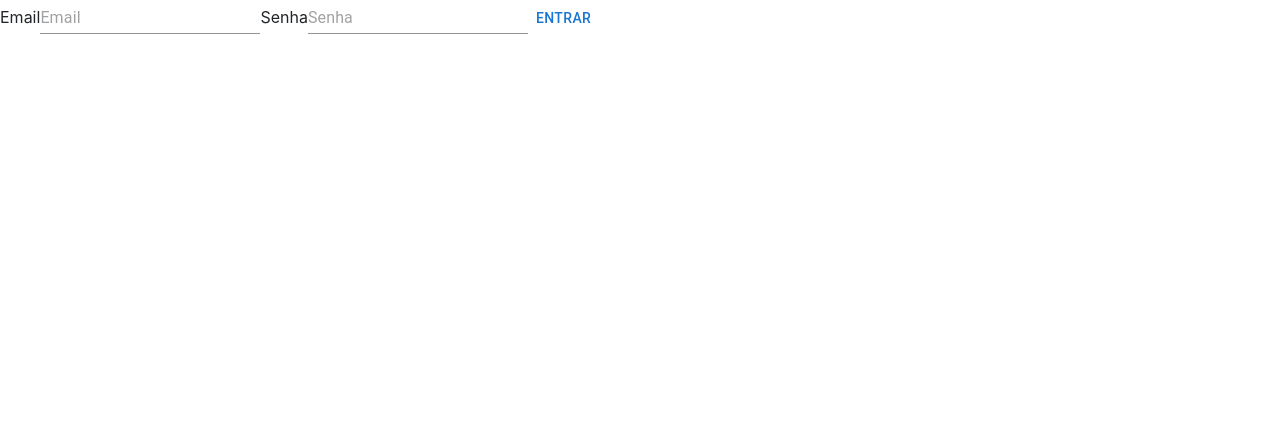
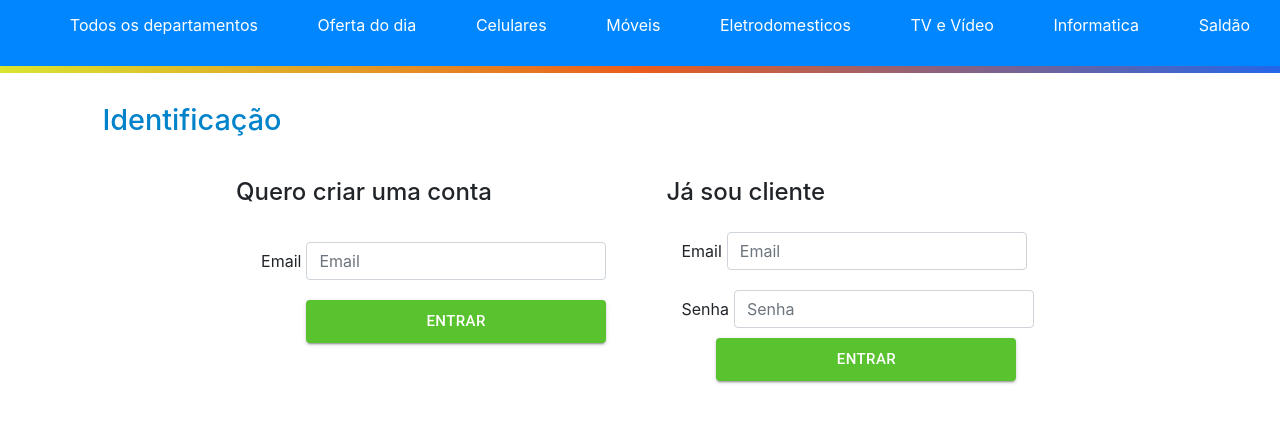
Before and after one commit to math3us2021/desafio_magalu, a React (Create React App) app: page /login in a window 1280 px wide. Shown: the top 422 px of the page. Built offline with nearby package versions, Linux system fonts and the light colour scheme.

Commit message:
26/07/2022

```diff
--- /dev/null
+++ b/src/components/EnderecoNovo.jsx
@@ -0,0 +1,131 @@
+import React from "react";
+import axios from "axios";
+import { Formik, Form, Field, ErrorMessage } from "formik";
+import { Cep, Endereco } from "./styles";
+import Button from '@mui/material/Button';
+import * as Yup from "yup";
+import "./components.css";
+
+
+
+    const schema = Yup.object().shape({
+        cep: Yup.string().max(8, "O campo deve ter no máximo 8 caracteres.").required("O campo é obrigatório."),
+        numero: Yup.string().required("O campo é obrigatório."),
+        cidade: Yup.string().required("O campo é obrigatório."),
+        estado: Yup.string().required("O campo é obrigatório."),
+        bairro: Yup.string().required("O campo é obrigatório."),
+        logradouro: Yup.string().required("O campo é obrigatório."),
+
+    });
+
+export default () => {
+
+    function onSubmit (values, actions) {
+        console.log(values);
+    }
+
+    function onBlurCep(e, setFieldValue){
+        const {value} = e.target; /// pega o valor do campo input (atraves do name)
+        const cep = value?.replace(/[^0-9]/g, ''); /// regex para remover caracteres não numéricos
+        console.log(cep);
+
+        if (cep?.length !== 8) { /// se o cep tiver 8 digitos
+            return setFieldValue("cep", ""); /// limpa o campo
+
+        }
+        axios.get(`https://viacep.com.br/ws/${cep}/json/`)
+        .then(res=> {
+            console.log(res.data);
+            setFieldValue('logradouro', res.data.logradouro);
+            setFieldValue('bairro', res.data.bairro);
+            setFieldValue('cidade', res.data.localidade);
+            setFieldValue('uf', res.data.uf);
+        })
+        }
+
+        function test(){
+            return(
+                <div>
+                    <h1>Teste</h1>
+                </div>
+            )
+        }
+
+
+    return (
+        <div>
+            <div>
+                <label><strong><h5>Endereço de cobrança</h5></strong></label>
+            </div>
+
+
+
+
+
+            <Formik
+            validationSchema={schema}
+            onSubmit={onSubmit}
+            initialValues={{
+                cep: "",
+                logradouro: "",
+                bairro: "",
+                cidade: "",
+                uf: "",
+            }}
+            >
+                {({setFieldValue}) => (
+                    <Form>
+                        <div className="form-control-group">
+                            <label name="cep">CEP</label>
+                            <Field name="cep" type="text" maxLength="9" onBlur={(e)=> onBlurCep(e, setFieldValue) } />
+                            <ErrorMessage name="cep" className="error"/>
+                        </div>
+
+
+                        <div className="form-control-group">
+                            <label name="logradouro">Logradouro</label>
+                            <Field name="logradouro" type="text" />
+                            <ErrorMessage className="error" name="logradouro"  />
+                        </div>
+                        <div className="form-control-group">
+                            <label name="numero">Numero</label>
+                            <Field name="numero" type="text" />
+                            <ErrorMessage name="numero" component="span" className="error" />
+                        </div>
+                        <div className="form-control-group">
+                            <label name="bairro">Bairro</label>
+                            <Field name="bairro" type="text" />
+                            <ErrorMessage name="bairro" component="span" className="error"  />
+                        </div>
+
+                        <div className="form-control-group">
+                            <label name="cidade">Cidade</label>
+                            <Field name="cidade" type="text" />
+                            <ErrorMessage name="cidade" component="span" className="error"  />
+                        </div>
+                        <div className="form-control-group">
+                            <label name="uf">Estado</label>
+                            <Field name="uf" type="text" />
+                            <ErrorMessage name="uf" component="span" className="error"  />
+                        </div>
+                        <div className="form-control-group">
+                            <label name="cidade">Cidade</label>
+                            <Field name="cidade" type="text" />
+                            <ErrorMessage name="cidade" component="span" className="error"  />
+                        </div>
+
+
+                    </Form>
+                )}
+                </Formik>
+
+                        {test()}
+
+
+
+
+        </div>
+
+
+    )
+}
--- a/src/components/Footer.jsx
+++ b/src/components/Footer.jsx
@@ -1,17 +1,17 @@
 import React from "react";
-import{Nav,Linha} from "./styles";
+import{Footer,Linha} from "./styles";
 
 export default () => {
 
     return(
         <div>
-          <Nav>
+          <Footer>
           <Linha>
             <div></div>
           </Linha>
             <ul> </ul>
 
-          </Nav>
+          </Footer>
 
         </div>
     )
--- /dev/null
+++ b/src/components/components.css
@@ -0,0 +1,3 @@
+.error{
+    color: red;
+}
--- a/src/components/styles.js
+++ b/src/components/styles.js
@@ -3,6 +3,10 @@ import styled from "styled-components";
 export const Nav = styled.div`
 background-color: #0086ff;
 color: white;
+
+
+
+
 
 ul{
     display: flex;
@@ -17,6 +21,27 @@ li{
 
 
 
+`;
+export const Footer = styled.div`
+background-color: #0086ff;
+color: white;
+
+border-top: 1px solid #333;
+bottom: 0;
+left: 0;
+height: 40px;
+width: 100%;
+
+ul{
+    display: flex;
+    justify-content: space-around;
+    height: 50px;
+    align-items: center;
+}
+
+li{
+    list-style-type: none;
+}
 `;
 export const Linha = styled.div`
 heigth: 50px
--- a/src/pages/index.css
+++ b/src/pages/index.css
@@ -1,5 +1,5 @@
 .errorInput {
-  border: 1px solid red !important;
+  border: 2px solid red !important;
 }
 .errorInp {
   color: brown !important;
--- a/src/pages/login.js
+++ b/src/pages/login.js
@@ -1,63 +1,132 @@
 import React from "react";
 import "./index.css";
 import Button from '@mui/material/Button';
-import Input from '@mui/material/Input';
+import Navbar from "../components/Navbar";
+import {Link} from "react-router-dom";
+
+import { Title, Conta, FormEmail } from "./styles";
+
+
 
 export default function Login() {
 
-    function validate() {
+    function validate(e) {
+        e.preventDefault();
 
-    const email = document.querySelector('#email');
-    const password = document.querySelector('#password');
+        const email = document.querySelector('#email');
+        const password = document.querySelector('#password');
 
         console.log(email.value);
 
-        if(email.value === ""){
+        if (email.value === "") {
             email.classList.add('errorInput');
-        }else{
+        } else {
             email.classList.remove('errorInput');
         }
 
-        if(password.value === ""){
-            password.classList.add('errorInput');
-        }else{
+        if (email.value.indexOf('@') === -1 || email.value.indexOf('.') === -1 || (email.value.indexOf('@') - email.value.indexOf('.') === 1)) {
+            // console.log("password is incorrect");
+            email.classList.add('errorInput');
+        } else {
             email.classList.remove('errorInput');
         }
 
-        if (email.value.indexOf('@') === -1 || email.value.indexOf('.') === -1  || ( email.value.indexOf('@') - email.value.indexOf('.') === 1 )) {
-            // console.log("password is incorrect");
-            email.classList.add('errorInput');
-        }else{
+        if (!isNaN(email.value) === true && email.value.length === 11) {
             email.classList.remove('errorInput');
         }
 
-        if(!isNaN(email.value) === true && email.value.length === 11){
+    }
+
+
+
+    function validateCliente(e) {
+        e.preventDefault();
+
+        const email = document.querySelector('#email');
+        const password = document.querySelector('#password');
+
+        console.log(email.value);
+
+        if (email.value === "") {
+            email.classList.add('errorInput');
+        } else {
             email.classList.remove('errorInput');
         }
 
-        if(password.value.length < 6){
+        if (password.value === "") {
             password.classList.add('errorInput');
-        }else{
+        } else {
             password.classList.remove('errorInput');
         }
+
+        if (email.value.indexOf('@') === -1 || email.value.indexOf('.') === -1 || (email.value.indexOf('@') - email.value.indexOf('.') === 1)) {
+            // console.log("password is incorrect");
+            email.classList.add('errorInput');
+        } else {
+            email.classList.remove('errorInput');
+        }
+
+        if (!isNaN(email.value) === true && email.value.length === 11) {
+            email.classList.remove('errorInput');
+        }
+
+        if (password.value.length < 6) {
+            password.classList.add('errorInput');
+        } else {
+            password.classList.remove('errorInput');
+        }
+
+
     }
 
 
 
 
-  return (
-    <div>
-        <form>
-            <label>Email</label>
-            <Input placeholder="Email" id="email" ></Input>
+    return (
+        <div>
+            <Navbar />
 
+            <Title>
+                <h1>Identificação</h1>
+            </Title>
 
-            <label>Senha</label>
-            <Input placeholder="Senha" id="password"></Input>
+            <Conta>
+                <div>
+                    <div >
+                        <label><strong><h4>Quero criar uma conta</h4></strong></label>
+                        <div>
+                            <FormEmail>
+                                <div>
+                                    <label>Email</label>
+                                    <input className="form-control" placeholder="Email" id="email" ></input>
+                                </div>
+                                <div className="form-control-group">
+                                    <Link to={"/"}>
+                                    <Button color="success" variant="contained" size="large" onClick={validate} id="button">Entrar</Button>
+                                    </Link>
+                                </div>
+                            </FormEmail>
+                        </div>
+                    </div>
+                </div>
+                <div>
+                    <div>
+                        <label><strong><h4>Já sou cliente</h4></strong></label>
+                        <FormEmail>
+                            <div>
+                                <label id="email" >Email</label>
+                                <input className="form-control" placeholder="Email" id="email" ></input>
+                            </div>
+                            <div>
+                                <label>Senha</label>
+                                <input className="form-control" placeholder="Senha" id="password"></input>
+                            </div>
+                            <Button color="success" variant="contained" size="large" onClick={validateCliente} id="button">Entrar</Button>
 
-            <Button onClick={validate} id="button">Entrar</Button>
-            {/* <Button id="button">Entrar</Button> */}
-        </form>
-    </div>
-  )
+                        </FormEmail>
+                    </div>
+                </div>
+            </Conta>
+        </div>
+    )
 }
--- a/src/pages/styles.js
+++ b/src/pages/styles.js
@@ -3,6 +3,9 @@ import Button from '@mui/material/Button';
 
 export const Title = styled.div`
     margin-left: 8%;
+    margin-top: 30px;
+    margin-bottom: 20px;
+
 h1{
   font-size: 1.8em;
   color: #0183cb;
@@ -48,3 +51,40 @@ export const InputError = styled.input`
     border: 1px solid red !important;
 }
 `;
+
+export const Conta = styled.div`
+    display: flex;
+
+    justify-content: center;
+
+    div{
+        display: flex;
+        flex-direction: column;
+        margin : 10px;
+    }
+
+`;
+
+export const FormEmail = styled.form`
+display: flex;
+flex-direction: column;
+
+label{
+   margin : 5px;
+    align-self: center;
+}
+
+input{
+    width: 300px;
+}
+button{
+    background-color: #59c22f !important;
+    width: 300px;
+    margin-left: 50px;
+}
+
+    div{
+        display: flex;
+        flex-direction: row;
+    }
+`;
--- a/src/pages/validation.js
+++ b/src/pages/validation.js
@@ -1,6 +1,7 @@
 import React from "react";
 import { Formik, Form, Field, ErrorMessage } from "formik";
 import * as Yup from "yup";
+import EnderecoNovo from "../components/EnderecoNovo";
 
 
 
@@ -60,6 +61,8 @@ export default function Validation() {
                 )}
             </Formik>
 
+            <EnderecoNovo/>
+
         </div>
     );
 }
```
